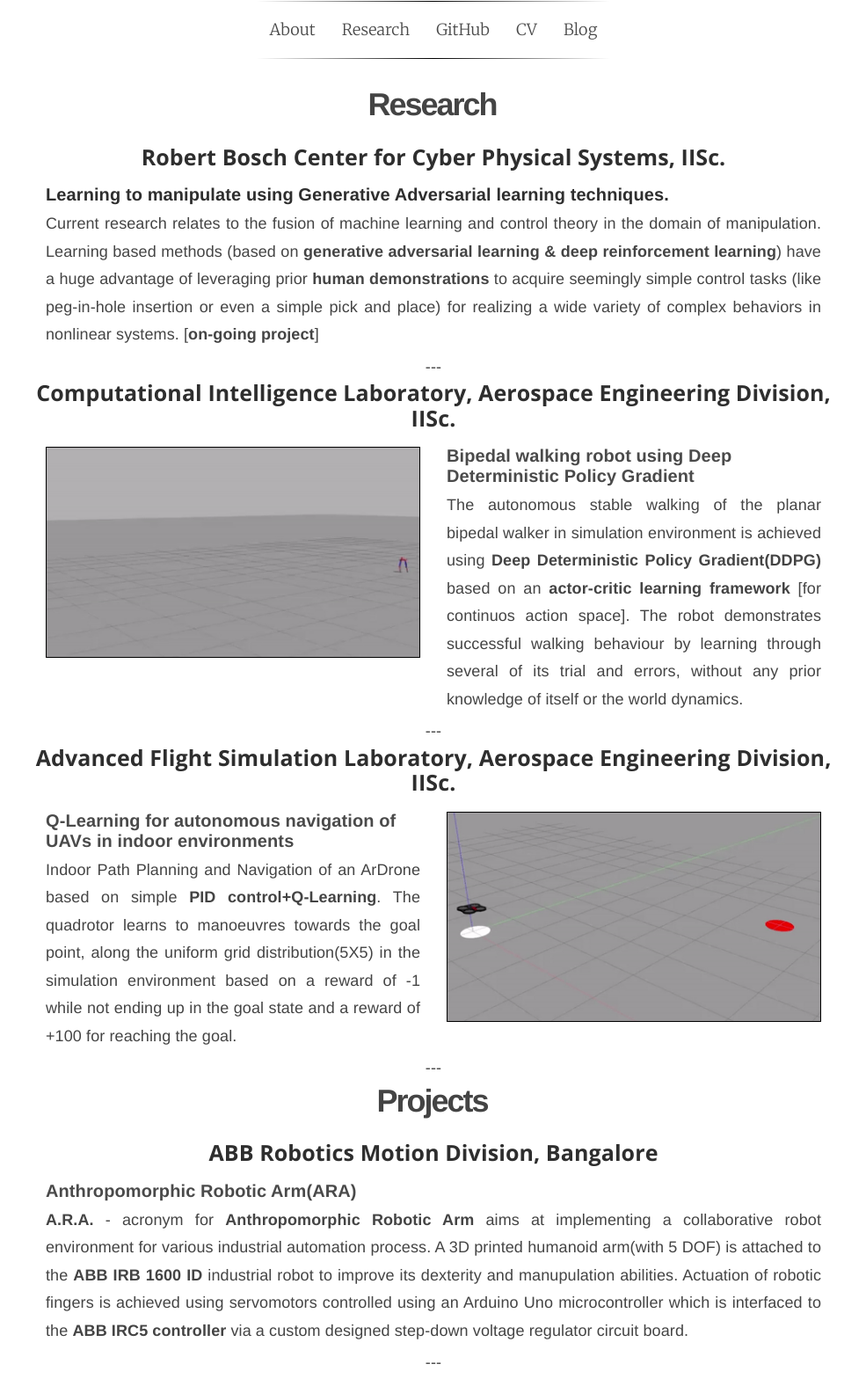
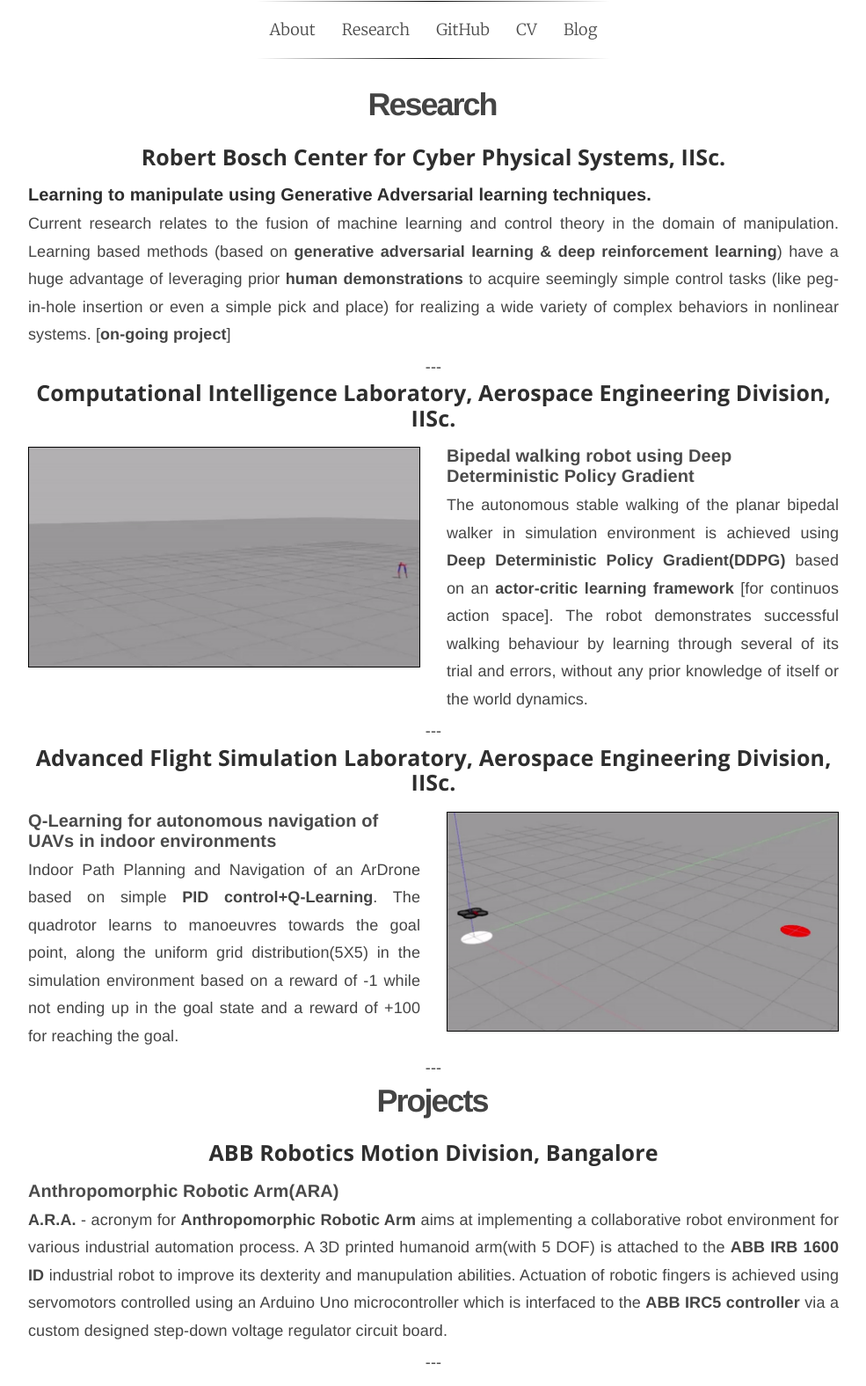
Before and after one commit to navuboy/navuboy.github.io, a Jekyll site: the page built from research.html, in a window 1280 px wide. Shown: the whole page at 88% size, without its empty margins (147-1132 px from the left). Built offline with Jekyll 4.4.1, drawn with Linux system fonts in a browser that asks for light colours; some web fonts are replaced.

Commit message:
minimal updates

```diff
--- a/_includes/research.md
+++ b/_includes/research.md
@@ -8,7 +8,7 @@
 
     <li>Rachael E. Tompa, Blake Wulfe, Michael P. Owen, and Mykel J. Kochenderfer. "Collision avoidance for unmanned aircraft using coordination tables" in Digital Avionics Systems Conference (DASC), 2016.</li>
 </ul> -->
-<main class="content" role="main" style="padding-left: 120px; padding-right:120px; padding-top:10px; padding-bottom:10px; ">
+<main class="content" role="main" style="padding-left: 100px; padding-right:100px; padding-top:10px; padding-bottom:10px; ">
 <h1 class="rsection"><b>Research</b></h1>
 
 <h3><b>Robert Bosch Center for Cyber Physical Systems, IISc.</b></h3>
```
